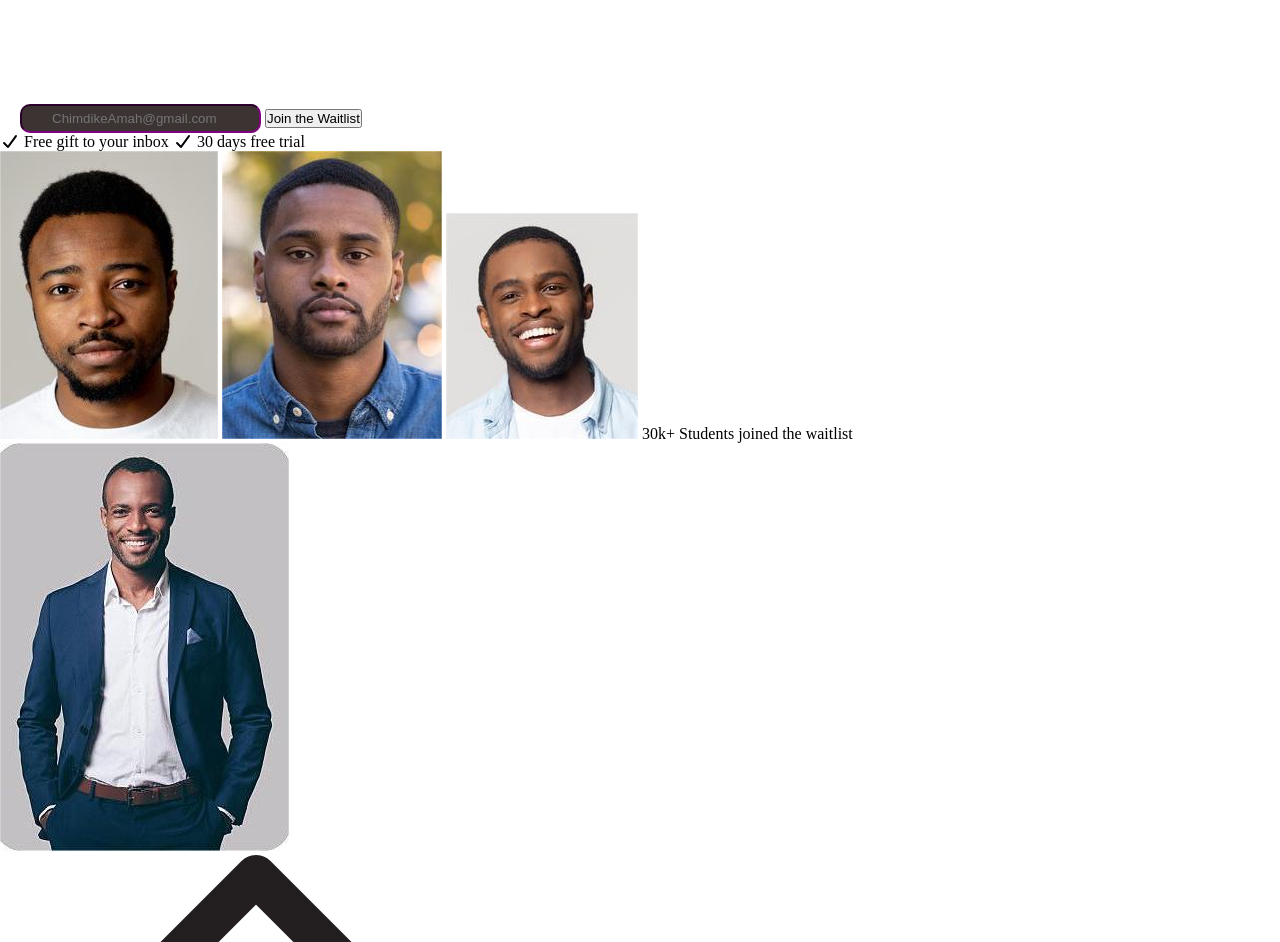
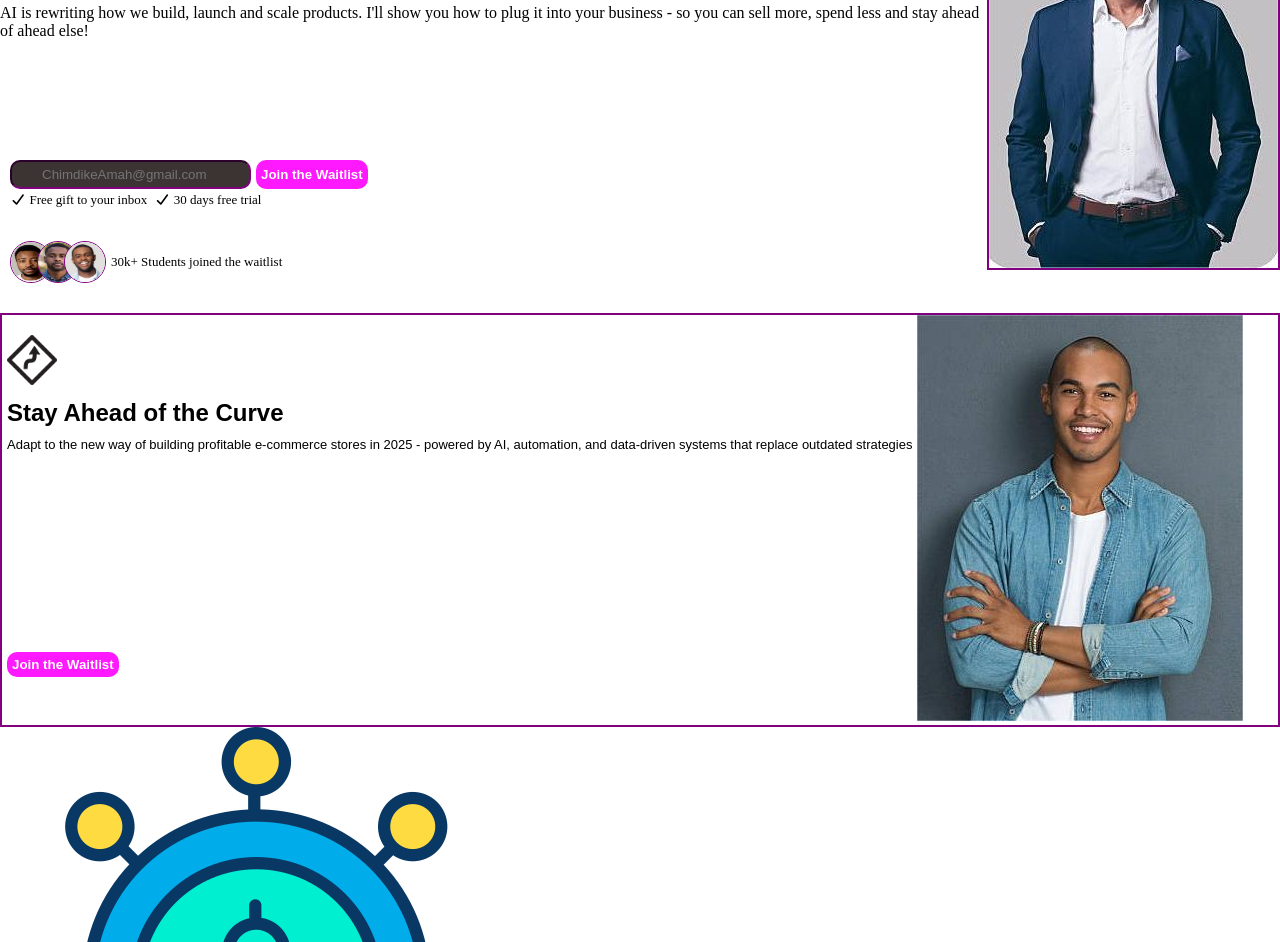
Before and after one commit to deX-Tech01/eCommerce, a plain HTML site: page index.html in a window 1280 px wide. Shown: the part 232-1174 px from the top of the page. Drawn offline with Linux system fonts and the light colour scheme.

Commit message:
new update2

```diff
--- a/index.css
+++ b/index.css
@@ -1,6 +1,9 @@
 *{
     padding: 0;
     margin: 0;
+}
+.main{
+    padding-left:;
 }
 .nav{
     background-color: aqua;
@@ -27,6 +30,7 @@
 }
 .break{
     padding-top: 90px;
+    display: flex;
 
 }
 .btn2{
@@ -48,14 +52,81 @@
 }
 .email-box{
     padding-top: 20px;
+    display: flex;
+    gap: 5px;
 }
 .email-box input{
     border-color: purple;
     background:  rgb(60, 51, 51);
     border-radius: 10px;
     padding: 5px 30px;
-    margin-left: 20px;
+    margin-left: 10px;
 }
 .email-box button{
-
+  padding: 5px 5px;
+  border:none;
+  background: rgb(254, 25, 254);
+  border-radius: 10px;
+  color: white;
+  font-weight: bold;
 }
+.email-box button:hover{
+    cursor: pointer;
+}
+.trial{
+    display: flex;
+    gap:7px;
+    padding: 3px 0px;
+    margin-left: 10px;
+}
+.trial label{
+    font-size: small;
+}
+.image-container{
+    display: flex;
+    align-items: center;
+    padding:30px;
+    gap:5px;
+}
+.image1{
+    height: 40px;
+    width: 40px;
+    border-radius:50px ;
+     border: 1px solid purple;
+     margin-left: -20px;
+}
+.image-container label{
+    font-size: small;
+}
+.first-image{
+    border: 2px solid purple;
+}
+.stay-ahead{
+    padding: 20px 5px;
+}
+.stay-ahead img{
+    width: 50px;
+    height: 50px;
+}
+.stay-ahead1 h2{
+font-family: Arial, Helvetica, sans-serif;
+padding-top: 10px;
+padding-bottom: 10px;
+}
+.stay-ahead p{
+    font-family: Arial, Helvetica, sans-serif;
+    font-size:small;
+    padding-bottom: 200px;
+}
+.stay-ahead button{
+  padding: 5px 5px;
+  border:none;
+  background: rgb(254, 25, 254);
+  border-radius: 10px;
+  color: white;
+  font-weight: bold;
+}
+.image-container2{
+    display: flex;
+    border: 2px solid purple;
+}
--- a/index.html
+++ b/index.html
@@ -52,12 +52,12 @@
 					<img src="/assets/img1.jpg" class="first-image" alt="User4" />
 				</div>
 			</div>
-			<div>
-				<div class="stay-ahaed">
+			<div class="image-container2">
+				<div class="stay-ahead">
 
 						<img src="/assets/curves-ahead-.png" alt="stay ahead icon" />
 
-					<div class="stay-ahaed1">
+					<div class="stay-ahead1">
 						<h2>Stay Ahead of the Curve</h2>
 						<p>
 							Adapt to the new way of building profitable e-commerce stores in 2025 - powered by AI, automation, and data-driven systems that replace outdated strategies
```
